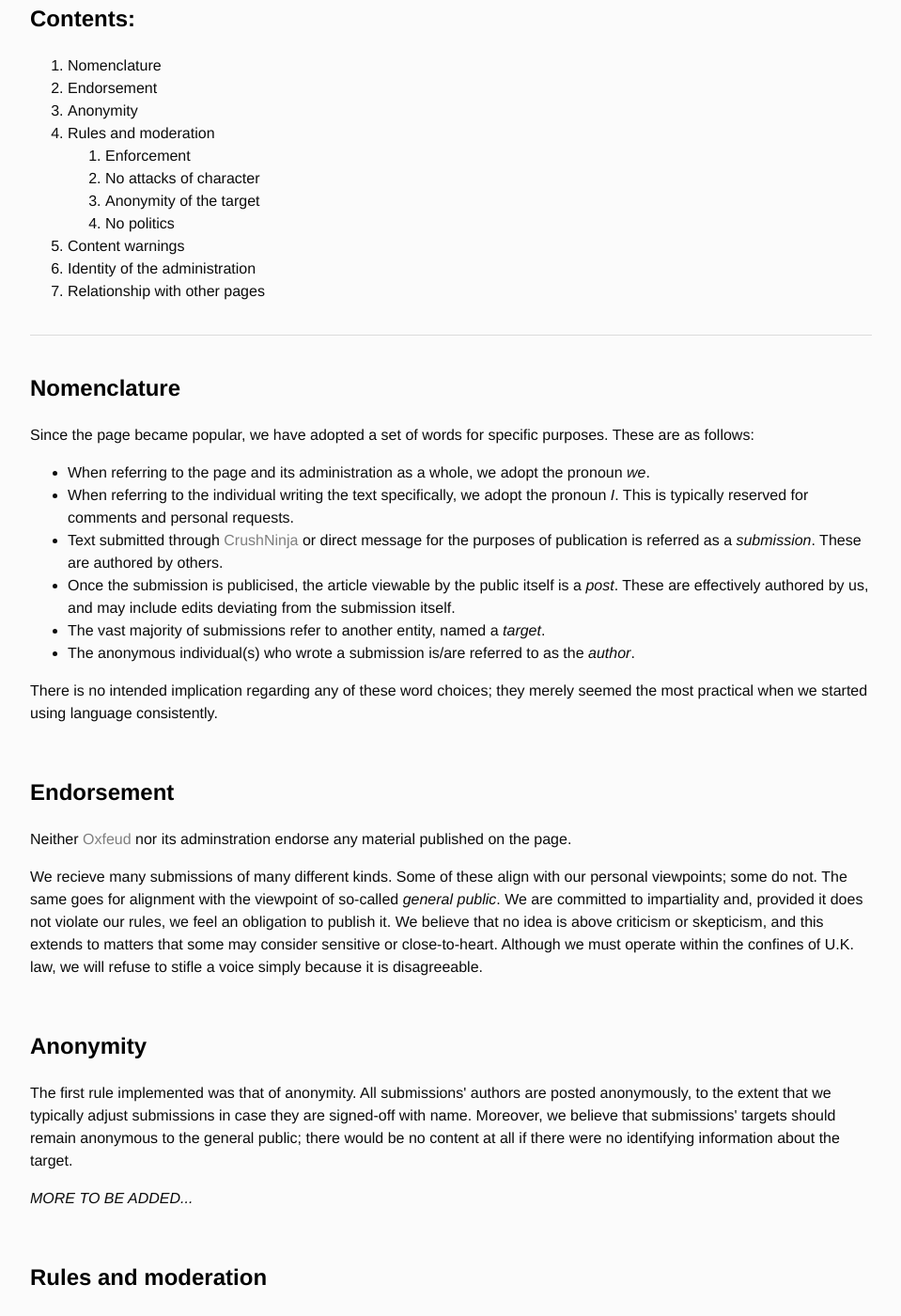
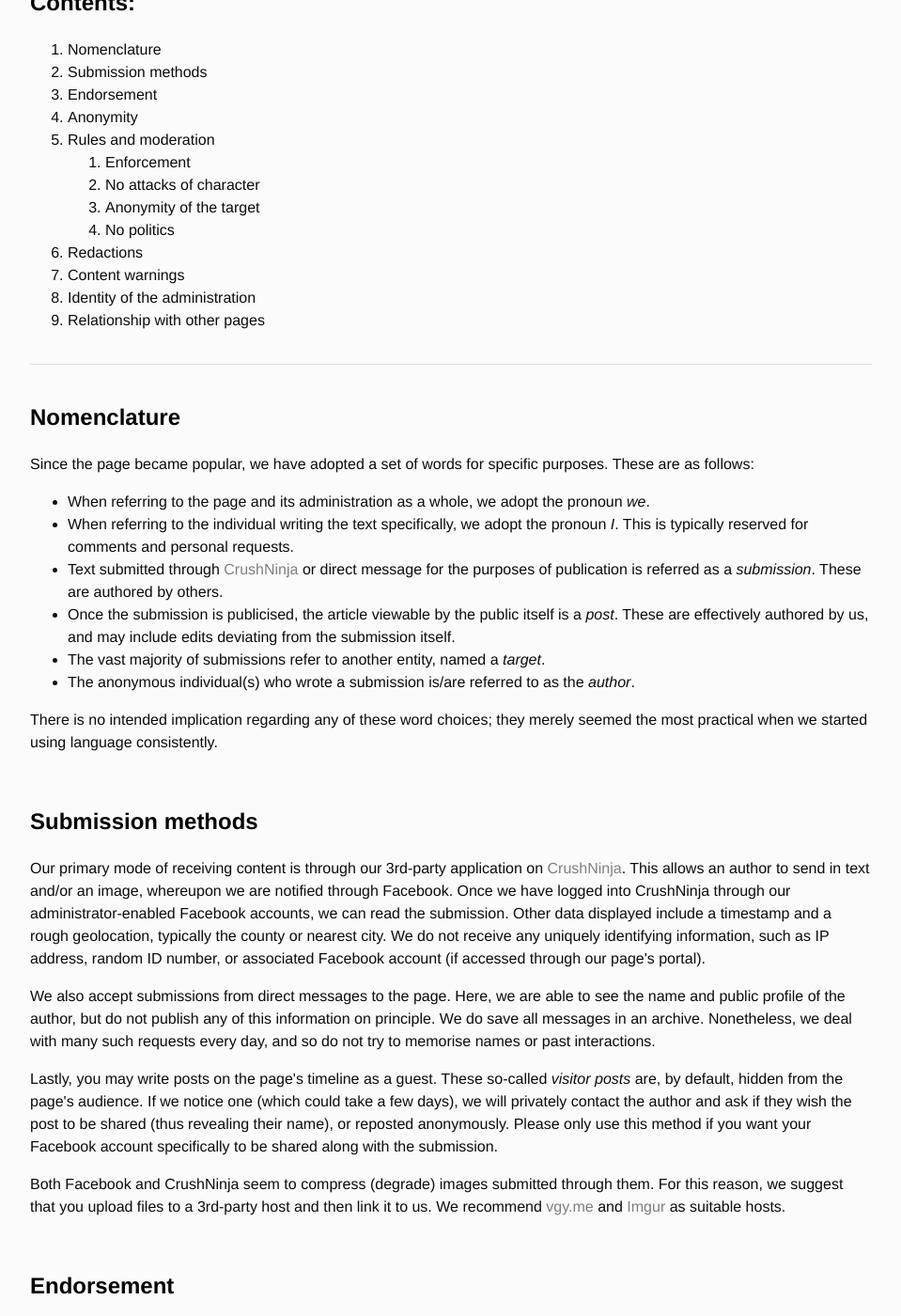
Before and after one commit to Oxfeud/oxfeud.github.io, a Jekyll site: the page built from index.html, in a window 1280 px wide and 1400 px high, scrolled down 276 px. Shown: the whole window at 94% size, without its empty margins (160-1119 px from the left). Built offline with Jekyll 4.4.1, drawn with Linux system fonts in a browser that asks for light colours; some of the changed text lies outside the part shown.

Commit message:
Update index.html

```diff
--- a/index.html
+++ b/index.html
@@ -5,10 +5,11 @@ title: Oxfeud - FAQ
 <div>
 	<h1>Oxfeud</h1>
 	<h2>Frequently Answered Quotations</h2>
-	<br />
+	<div style="border-top: 1px solid #dbdbdb; font-size: 0em; margin-top: 2em; margin-bottom: 2em;"></div>
 	<h3>Contents:</h3>
 	<ol>
 		<li>Nomenclature</li>
+		<li>Submission methods</li>
 		<li>Endorsement</li>
 		<li>Anonymity</li>
 		<li>Rules and moderation
@@ -19,6 +20,7 @@ title: Oxfeud - FAQ
 			<li>No politics</li>
 			</ol>
 		</li>
+		<li>Redactions</li>
 		<li>Content warnings</li>
 		<li>Identity of the administration</li>
 		<li>Relationship with other pages</li>
@@ -37,6 +39,12 @@ title: Oxfeud - FAQ
 		<li>The anonymous individual(s) who wrote a submission is/are referred to as the <i>author</i>.</li>
 	</ul>
 	<p>There is no intended implication regarding any of these word choices; they merely seemed the most practical when we started using language consistently.</p>
+	<br />
+	<h3>Submission methods</h3>
+	<p>Our primary mode of receiving content is through our 3rd-party application on <a href="https://www.crush.ninja/pages/oxfeud/">CrushNinja</a>. This allows an author to send in text and/or an image, whereupon we are notified through Facebook. Once we have logged into CrushNinja through our administrator-enabled Facebook accounts, we can read the submission. Other data displayed include a timestamp and a rough geolocation, typically the county or nearest city. We do not receive any uniquely identifying information, such as IP address, random ID number, or associated Facebook account (if accessed through our page's portal).</p>
+	<p>We also accept submissions from direct messages to the page. Here, we are able to see the name and public profile of the author, but do not publish any of this information on principle. We do save all messages in an archive. Nonetheless, we deal with many such requests every day, and so do not try to memorise names or past interactions.</p>
+	<p>Lastly, you may write posts on the page's timeline as a guest. These so-called <i>visitor posts</i> are, by default, hidden from the page's audience. If we notice one (which could take a few days), we will privately contact the author and ask if they wish the post to be shared (thus revealing their name), or reposted anonymously. Please only use this method if you want your Facebook account specifically to be shared along with the submission.</p>
+	<p>Both Facebook and CrushNinja seem to compress (degrade) images submitted through them. For this reason, we suggest that you upload files to a 3rd-party host and then link it to us. We recommend <a href="https://vgy.me/">vgy.me</a> and <a href="http://imgur.com/">Imgur</a> as suitable hosts.</p>
 	<br />
 	<h3>Endorsement</h3>
 	<p>Neither <a href="https://www.facebook.com/oxfeud">Oxfeud</a> nor its adminstration endorse any material published on the page.</p>
@@ -60,6 +68,9 @@ title: Oxfeud - FAQ
 	<p>At times, the submission is valid, save for a certain term of phrase. In this case, we will edit out the compromising portion rather than delete the full submission. This practice is also carried out on unpublished submissions if we are able to catch it in time.</p>
 	<h4>No attacks of character</h4>
 	<br />
+	<h3>Redactions</h3>
+	<p>As a sign of decency, we accept authors choosing to redact their submissions after submitting or publication. To do so, though, you will need to present proof of identity. If you have submitted through direct message, this is easily verifiable. As for CrushNinja submissions, we will make a judgement depending on the time discrepancy between the original submission and the subsequent (still anonymous) request of redaction.</p>
+	<br />
 	<h3>Content warnings</h3>
 	<p>We do not include content warnings on our posts. If you are particularly sensitive to a specific topic, we suggest you unlike the page, or block it. Oxford is a city where much goes on; we cannot foresee which subjects will and will not be discussed in the future.</p>
 	<br />
```
